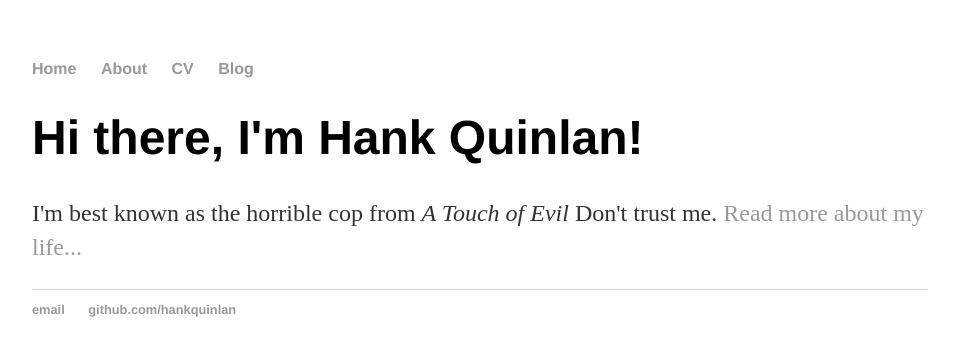
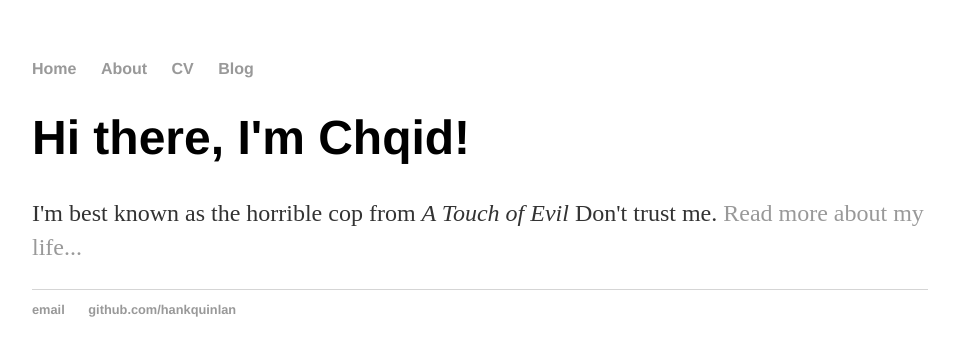
Before and after one commit to chqid/chqid.blog.io, a Jekyll site: the page built from index.html, in a window 1280 px wide. Shown: the top 356 px of the page, without its empty margins (160-1115 px from the left). Built offline with Jekyll 4.4.1, drawn with Linux system fonts in a browser that asks for light colours.

Commit message:
Update index.html

```diff
--- a/index.html
+++ b/index.html
@@ -1,8 +1,8 @@
 ---
 layout: default
-title: Hank Quinlan, Horrible Cop
+title: 万事屋
 ---
 <div class="blurb">
-	<h1>Hi there, I'm Hank Quinlan!</h1>
+	<h1>Hi there, I'm Chqid!</h1>
 	<p>I'm best known as the horrible cop from <em>A Touch of Evil</em> Don't trust me. <a href="/about">Read more about my life...</a></p>
 </div><!-- /.blurb -->
```
